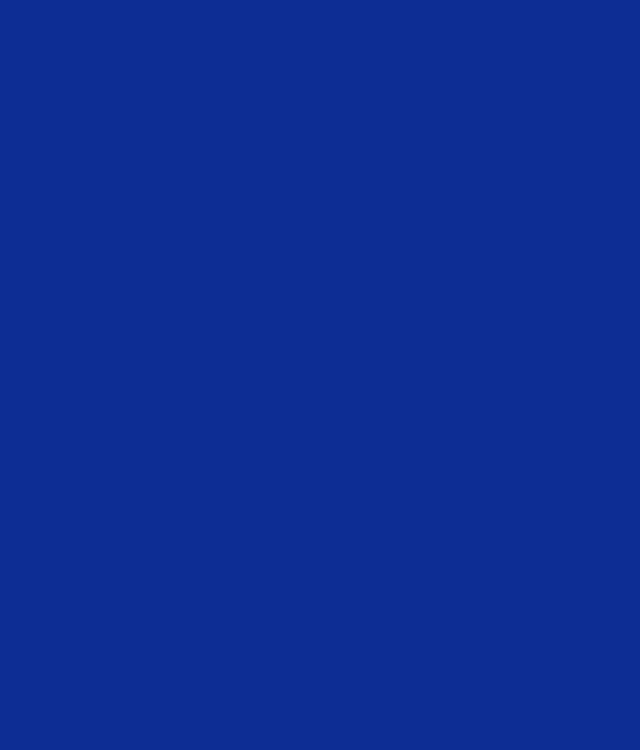
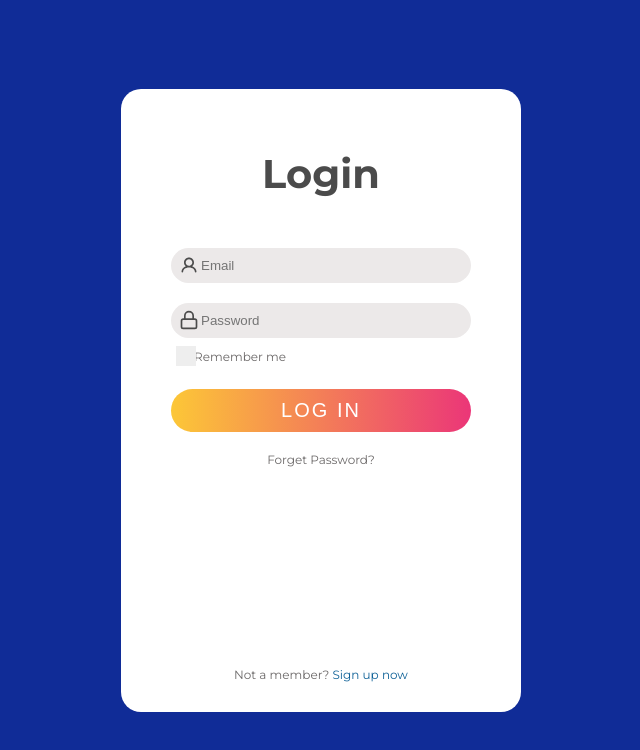
Before and after one commit to iEerii/records-app, a React (Vite) app: page / in a window 1280 px wide. Before the commit this address had no page. Shown: the top 750 px of the page, without its empty margins (319-959 px from the left). Built offline with nearby package versions, Linux system fonts and the light colour scheme.

Commit message:
fix main path

```diff
--- a/src/App.tsx
+++ b/src/App.tsx
@@ -9,9 +9,9 @@ function App() {
   return (
 		<Main>
 			<Routes>
+					<Route path="/" element={ <LoginWarp /> }></Route>
 					<Route path="/login" element={ <LoginWarp /> }></Route>
 					<Route path="/signup" element={ <SignUp /> }></Route>
-					{/* <Route path="*" element={ <App/> }/> */}
 			</Routes>
 		</Main>
 	)
```
